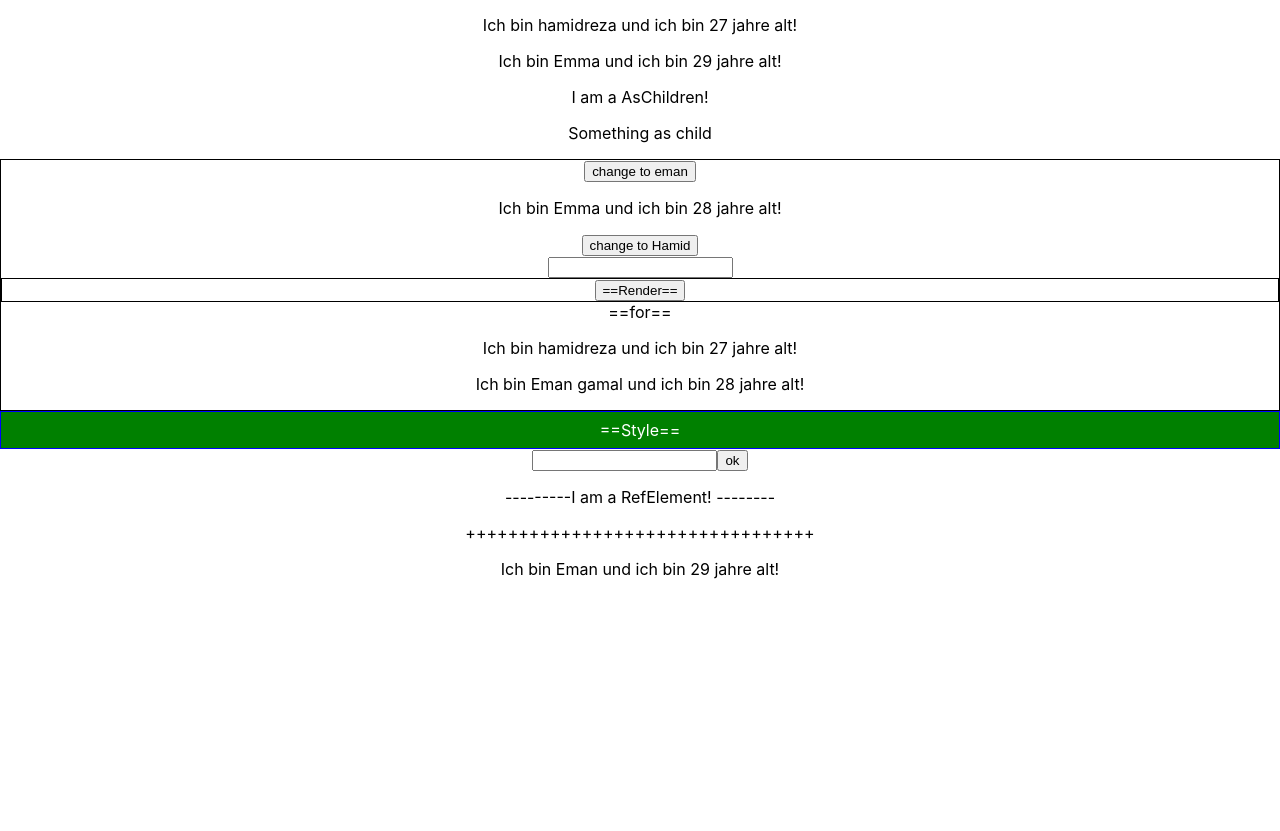
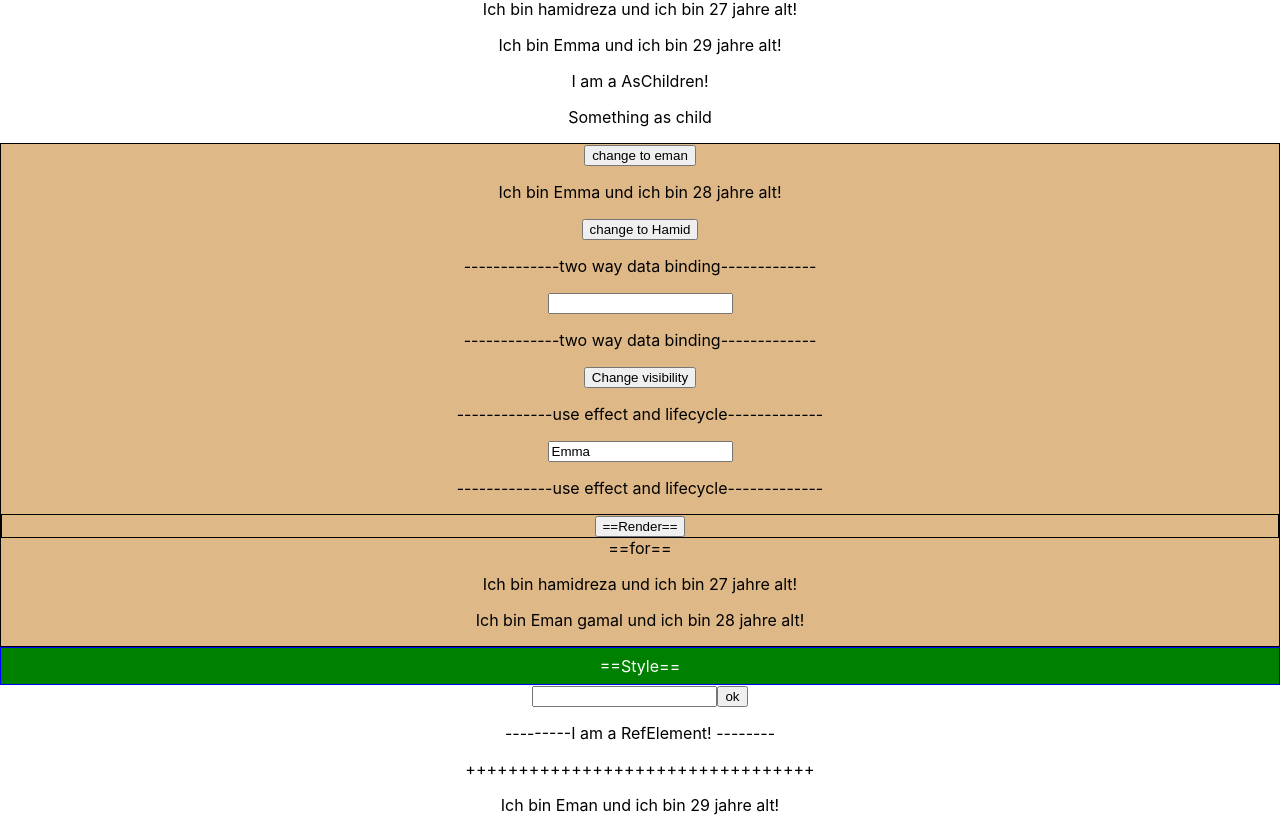
Before and after one commit to hamidhmz/react-exercise-files, a React (Create React App) app: page / in a window 1280 px wide. Shown: the part 1089-1920 px from the top of the page. Before the commit the page ends 1684 px from the top, so only its background shows below. Built offline with nearby package versions, Linux system fonts and the light colour scheme.

Commit message:
fix: some bugs and add key to p tag in loop feature: add clean up to useEffect example component

```diff
--- a/src/App.js
+++ b/src/App.js
@@ -24,7 +24,7 @@ function App() {
       <ExampleForHigherOrderComponents />
     </div>
   );
-  // return React.createElement('div',{className:"App"}, React.createElement('header',{className:"App-header"},"Hi i am hamidreza nasrollahy")) // equivalent
+  // return React.createElement('div',{className:"App"}, React.createElement('header',{className:"App-header"},"Hi i am hamidreza nasrollahy"),React.createElement('header',{className:"App-header"},"Hi i am hamidreza nasrollahy")) // equivalent
 }
 
 export default App;
--- a/src/Components/Regular/Regular.js
+++ b/src/Components/Regular/Regular.js
@@ -3,12 +3,12 @@ import React from "react";
 function Regular() {
 
   const elements = [
-    <p>a</p>,
-    <p>b</p>,
-    <p>c</p>,
-    <p>d</p>,
+    <p key="1">a</p>,
+    <p key="2">b</p>,
+    <p key="3">c</p>,
+    <p key="4">d</p>,
   ]
-  return <p>---------I am a Regular! {elements}--------</p>;
+  return <div>---------I am a Regular! {elements}--------</div>;
 }
 
 export default Regular;
--- a/src/Components/State/ForList/ForList.js
+++ b/src/Components/State/ForList/ForList.js
@@ -13,7 +13,7 @@ function ForList() {
     <div>
       <div>==for==</div>
       {dynamicState.persons.map((person) => {
-        return <AsAttribute name={person.name} age={person.age} />;
+        return <AsAttribute key={person.name} name={person.name} age={person.age} />;
       })}
     </div>
   );
--- a/src/Components/State/State.css
+++ b/src/Components/State/State.css
@@ -1,5 +1,5 @@
 .State {
   text-align: center;
   border: 1px solid black;
-
+  background-color: burlywood;
 }
--- a/src/Components/State/State.js
+++ b/src/Components/State/State.js
@@ -4,24 +4,33 @@ import PassingMethod from "./PassingMethod/PassingMethod";
 import TwoWayDataBinding from "./TwoWayDataBinding/TwoWayDataBinding";
 import RenderingConditionally from "./RenderingConditionally/RenderingConditionally";
 import ForList from "./ForList/ForList";
-import "./State.css"
+import "./State.css";
+import UseEffect from "./UseEffect/UseEffect";
 
 function State() {
   const [personState, setPersonState] = useState({
     // we can have multiple states
+    visible: true,
     persons: [{ name: "Emma", age: 28 }],
   });
 
   function changeStateToEman() {
-    setPersonState({ persons: [{ name: "Eman", age: 29 }] });
+    setPersonState({ visible: true, persons: [{ name: "Eman", age: 29 }] });
   }
 
   function changeStateToHamid() {
-    setPersonState({ persons: [{ name: "Hamid", age: 27 }] });
+    setPersonState({ visible: true, persons: [{ name: "Hamid", age: 27 }] });
   }
 
   function forTwoWayDataBinding(event) {
-    setPersonState({ persons: [{ name: event.target.value, age: 27 }] });
+    setPersonState({
+      visible: true,
+      persons: [{ name: event.target.value, age: 27 }],
+    });
+  }
+
+  function changeVisibilityStatus() {
+    setPersonState({ ...personState, visible: !personState.visible });
   }
 
   return (
@@ -30,10 +39,13 @@ function State() {
       <AsAttribute
         name={personState.persons[0].name}
         age={personState.persons[0].age}
-
       />
       <PassingMethod changeStateToHamid={changeStateToHamid} />
       <TwoWayDataBinding changed={forTwoWayDataBinding} />
+      <button onClick={changeVisibilityStatus}>Change visibility</button>
+      {personState.visible ? (
+        <UseEffect name={personState.persons[0].name} />
+      ) : null}
       <RenderingConditionally />
       <ForList />
     </div>
--- a/src/Components/State/TwoWayDataBinding/TwoWayDataBinding.js
+++ b/src/Components/State/TwoWayDataBinding/TwoWayDataBinding.js
@@ -1,9 +1,28 @@
-import React from "react";
+import React, {useEffect} from "react";
 
 function TwoWayDataBinding(props) {
+  useEffect(()=>{
+    console.log(`this is useEffect`);
+    // HTTP request...
+    setTimeout(() => {
+      alert('save data to cloud!')
+    }, 1000);
+  // },[props.name])// every time name changed
+  },[]) // this would cause that this function just once render
+  // useEffect(()=>{// we can have use effect what ever we want
+  //   console.log(`this is useEffect`);
+  //   // HTTP request...
+  //   setTimeout(() => {
+  //     alert('save data to cloud!')
+  //   }, 1000);
+  // })
+
+
   return (
     <div>
+      <p>-------------two way data binding-------------</p>
       <input type="text" onChange={props.changed} value={props.name} />
+      <p>-------------two way data binding-------------</p>
     </div>
   );
 }
--- /dev/null
+++ b/src/Components/State/UseEffect/UseEffect.js
@@ -0,0 +1,36 @@
+import React, { useEffect } from "react";
+
+function UseEffect(props) {
+  useEffect(() => {
+    console.log(`this is useEffect`);
+    // HTTP request...
+    const timer = setTimeout(() => {
+      alert("save data to cloud!(an alert from useEffect function)");
+    }, 1000);
+
+    return () => {
+      clearTimeout(timer); // this is clean up work for useEffect
+      console.log(
+        "this is inside useEffect component and this is clean up work "
+      );
+    };
+  }, [props.name]); // every time name changed
+  // },[]) // this would cause that this function just once render
+  // useEffect(()=>{// we can have use effect what ever we want
+  //   console.log(`this is useEffect`);
+  //   // HTTP request...
+  //   setTimeout(() => {
+  //     alert('save data to cloud!')
+  //   }, 1000);
+  // })
+
+  return (
+    <div>
+      <p>-------------use effect and lifecycle-------------</p>
+      <input type="text" value={props.name} />
+      <p>-------------use effect and lifecycle-------------</p>
+    </div>
+  );
+}
+
+export default UseEffect;
```
